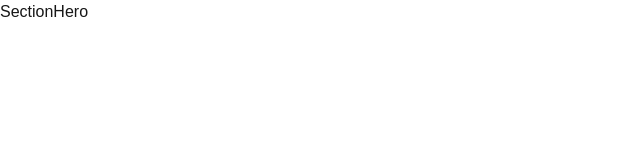
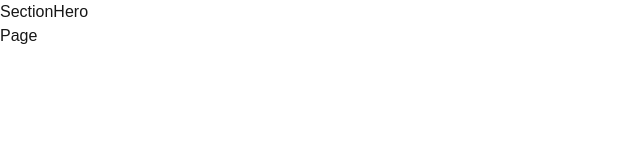
Before and after one commit to JojoELITE/classertif_entreprise, a Next.js app: page / in a window 1280 px wide. Shown: the top 160 px of the page, without its empty margins (0-640 px from the left). Built offline with nearby package versions, Linux system fonts and the light colour scheme.

Commit message:
add components

```diff
--- a/app/page.tsx
+++ b/app/page.tsx
@@ -4,7 +4,9 @@ export default function Home() {
   return (
     <div className="">
 
+
       <SectionHero/>
+      <div>Page</div>
 
     </div>
   );
```
